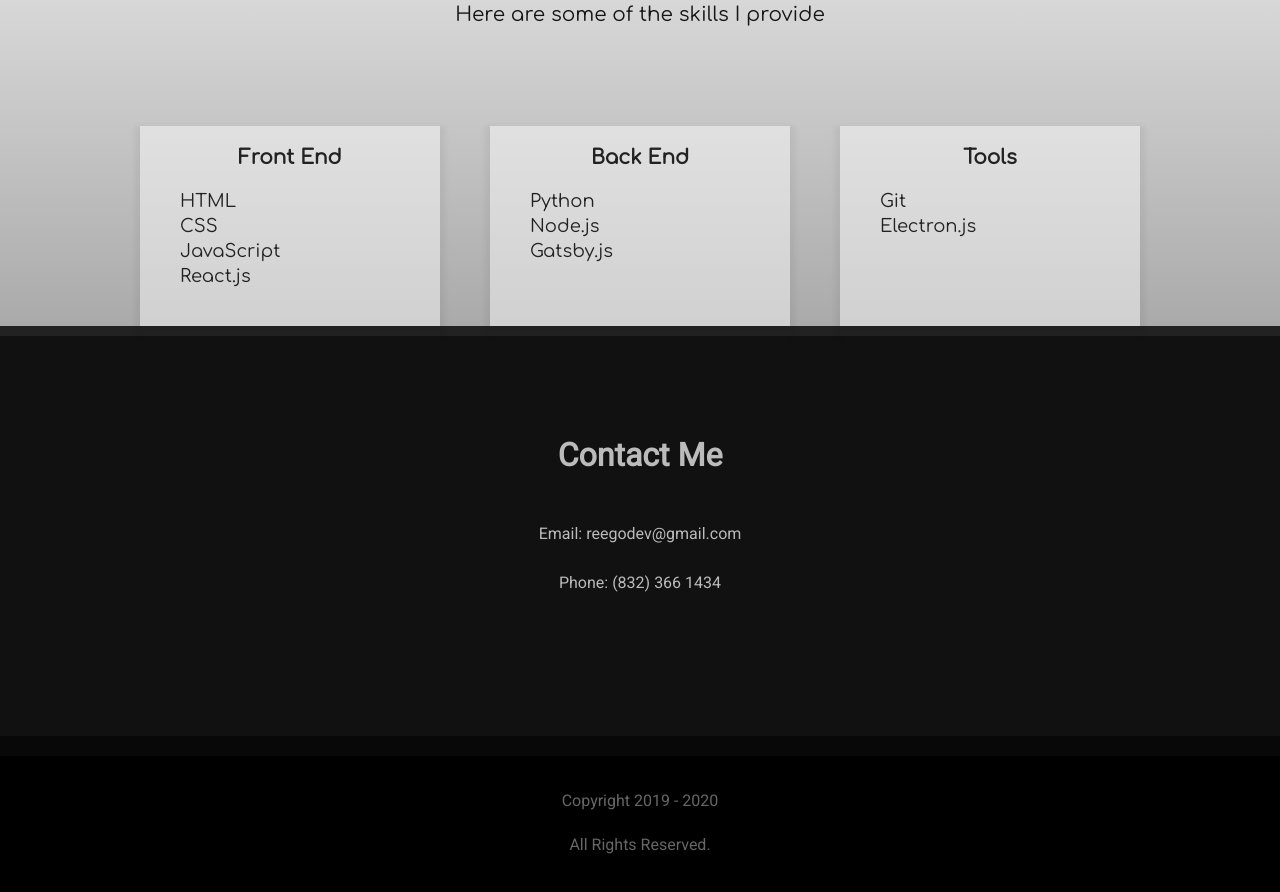
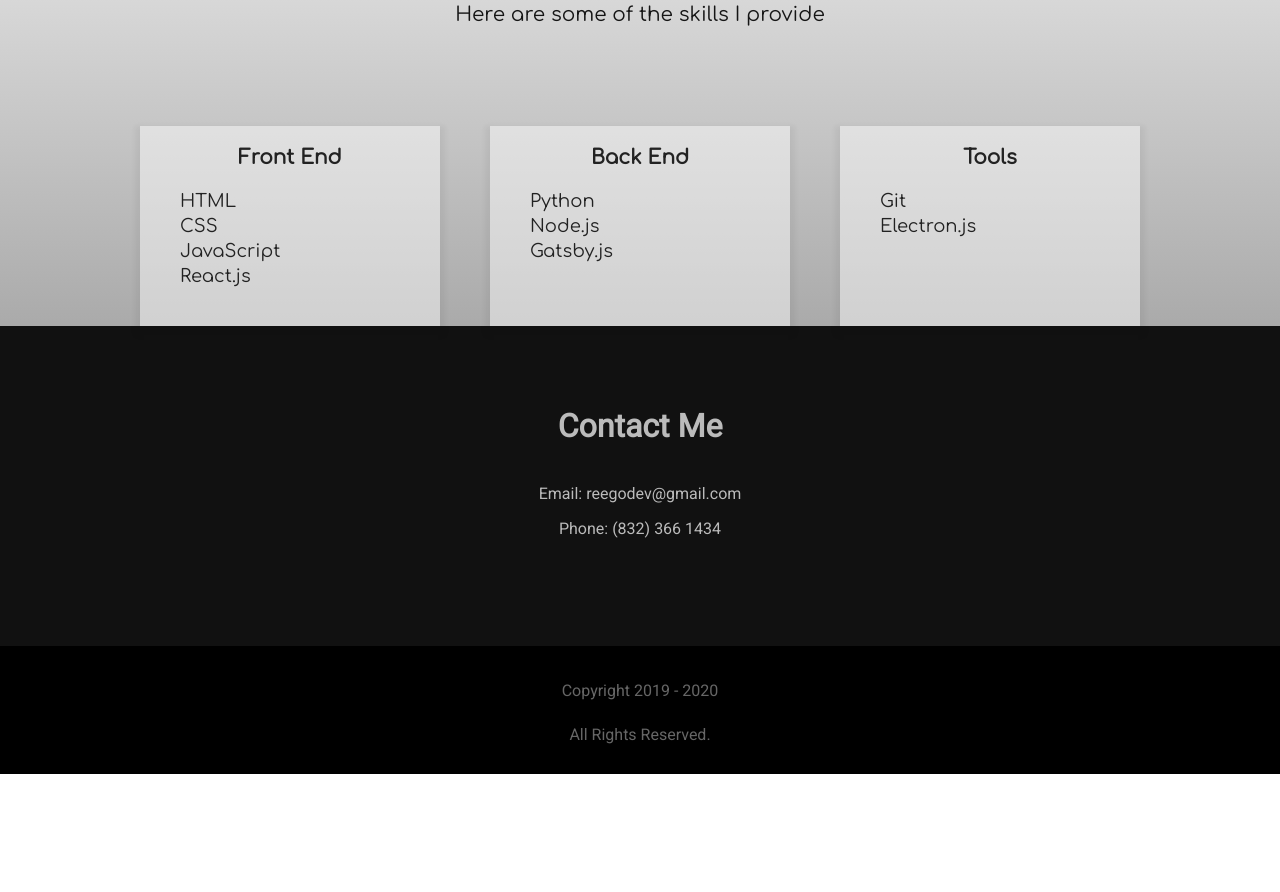
Before and after one commit to Reego/reego-development-site, a Gatsby site: page / in a window 1280 px wide. Shown: the part 917-1809 px from the top of the page. After the commit the page ends 1691 px from the top, so only its background shows below. Built offline with nearby package versions, Linux system fonts and the light colour scheme; Gatsby itself is replaced by a stand-in of ours; a web font is replaced by a local one.

Commit message:
More minor changes

```diff
--- a/src/styles/global.css
+++ b/src/styles/global.css
@@ -276,14 +276,16 @@ body {
                     }
 
         .contact {
-            height:400px;
-            border-top:10px solid #222;
+            padding-top:50px;
+            padding-bottom:100px;
+            /*border-top:10px solid #222;*/
             background-color:#111;
-            overflow:hidden;
+            /*overflow:hidden;*/
         }
 
             .contactTitle {
-                margin-top:100px;
+                margin:0;
+                line-height:100px;
                 color:#bbb;
                 font-family:'Roboto';
                 font-size:32px;
@@ -298,11 +300,14 @@ body {
                 color:#bbb;
                 font-size:16px;
                 text-align:center;
-                margin-top:50px;
+                line-height:50px;
+                /*margin-top:50px;*/
             }
 
             .contactItems p {
-                margin-top:30px;
+                margin:0;
+                line-height:35px;
+                /*margin-top:30px;*/
                 color:inherit;
                 text-decoration:none;
             }
@@ -311,13 +316,14 @@ body {
             position:relative;
             padding-bottom:30px;
             padding-top:10px;
-            border-top:20px solid rgba(255,255,255,.03);
+            /*border-top:20px solid rgba(255,255,255,.03);*/
             background-color:#000000;
             z-index:10;
             font-family:'Roboto';
         }
 
             .footer p {
+                margin-bottom:0;
                 margin-top:25px;
                 color:#666;
                 text-align:center;
```
